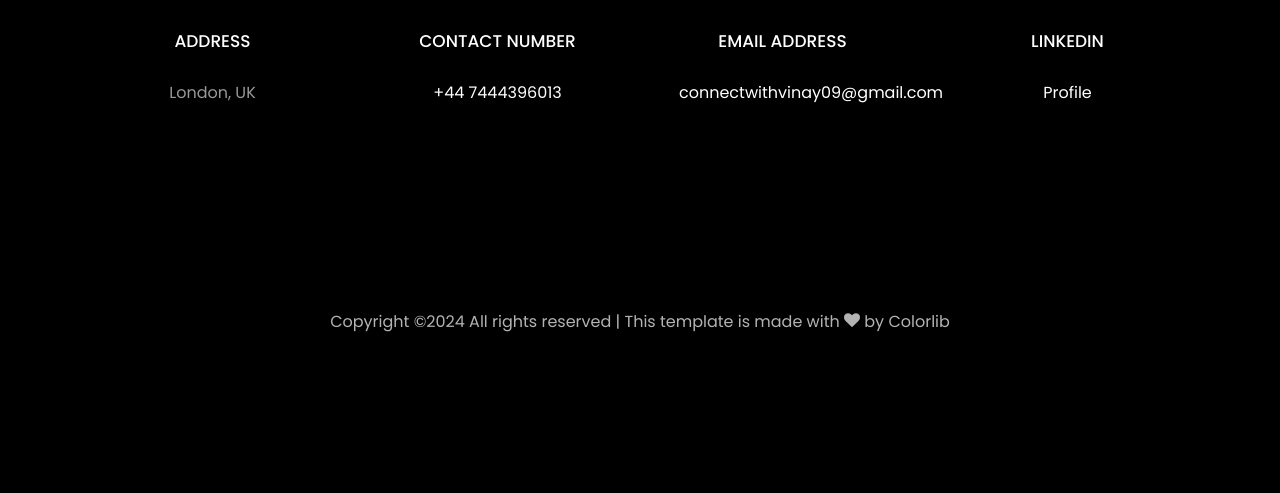
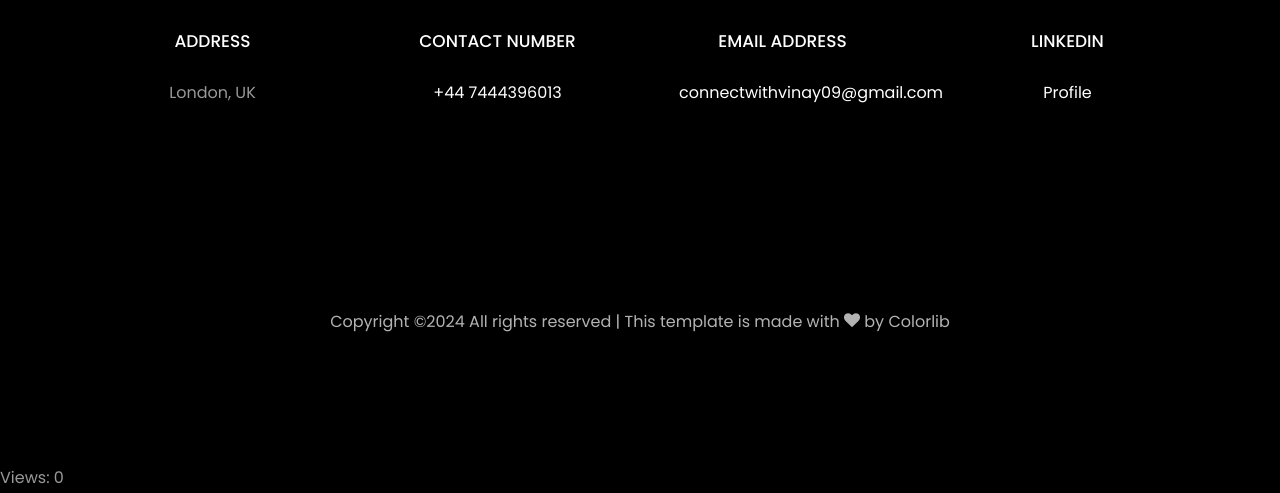
Before and after one commit to vinaygurrap/vinaygurrap.github.io, a plain HTML site: page index.html in a window 1280 px wide. Shown: the part 3306-3799 px from the top of the page. Before the commit the page ends 3770 px from the top, so only its background shows below. Drawn offline with Linux system fonts and the light colour scheme; files whose address does not match are found by name.

Commit message:
initial commit

```diff
--- a/index.html
+++ b/index.html
@@ -431,6 +431,10 @@
 
   <!-- loader -->
   <div id="ftco-loader" class="show fullscreen"><svg class="circular" width="48px" height="48px"><circle class="path-bg" cx="24" cy="24" r="22" fill="none" stroke-width="4" stroke="#eeeeee"/><circle class="path" cx="24" cy="24" r="22" fill="none" stroke-width="4" stroke-miterlimit="10" stroke="#F96D00"/></svg></div>
+  <div id="views-counter">
+	Views: <span id="view-count">0</span>
+  </div>
+
 
 
   <script src="js/jquery.min.js"></script>
```
